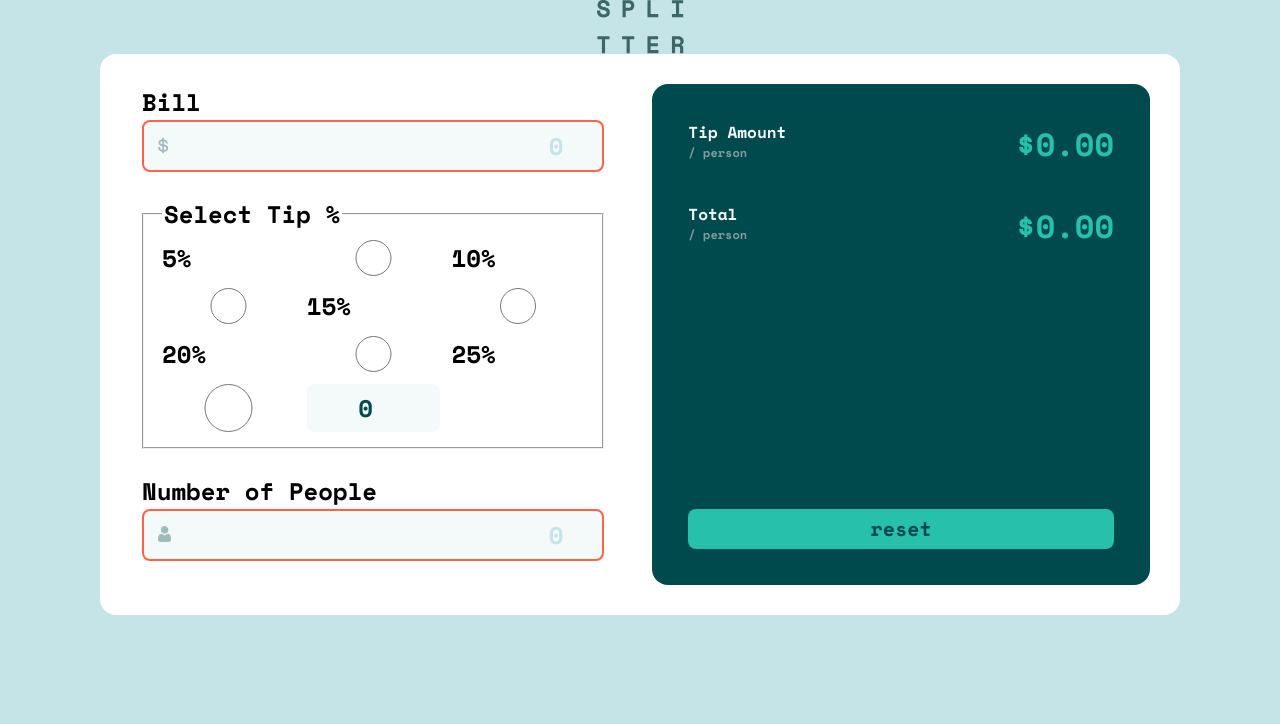
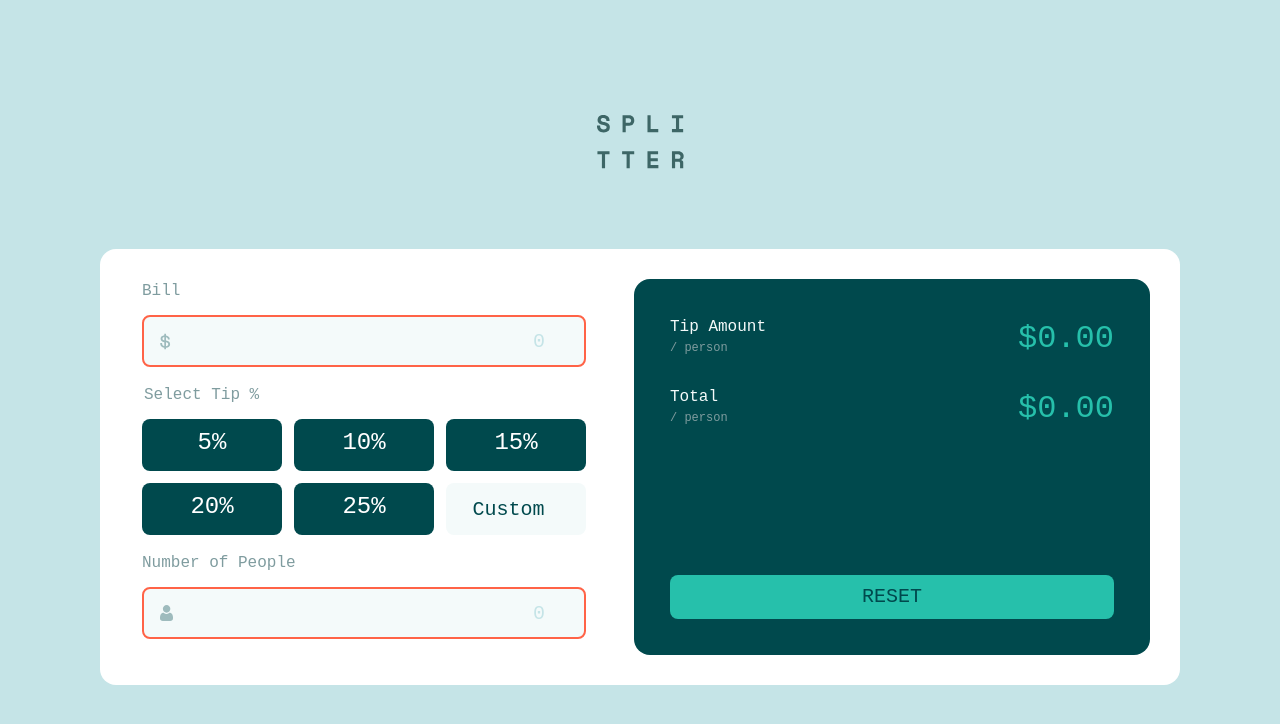
Before and after one commit to KapteynUniverse/Tip-calculator-app, a plain HTML site: page index.html in a window 1280 px wide. Drawn offline with Linux system fonts and the light colour scheme.

Commit message:
Refactored css

```diff
--- a/index.html
+++ b/index.html
@@ -25,13 +25,15 @@
         alt="SPLITTER"
         width="87"
         height="54"
+        class="logo"
       />
       <form id="form" class="tip-calculator">
         <section class="input-section">
           <div class="bill">
-            <label for="bill" class="flex-default"> Bill </label>
-            <span id="err1" class="invalid hidden">Can't be zero</span>
-
+            <label for="bill" class="flex-default">
+              Bill
+              <span id="err1" class="invalid hidden">Can't be zero</span></label
+            >
             <input
               id="bill"
               type="number"
@@ -47,16 +49,46 @@
           </div>
           <fieldset class="tip grid">
             <legend>Select Tip %</legend>
+            <input
+              id="tip-5"
+              type="radio"
+              name="tip"
+              value="5"
+              class="sr-only"
+            />
             <label for="tip-5">5%</label>
-            <input id="tip-5" type="radio" name="tip" value="5" />
+            <input
+              id="tip-10"
+              type="radio"
+              name="tip"
+              value="10"
+              class="sr-only"
+            />
             <label for="tip-10">10%</label>
-            <input id="tip-10" type="radio" name="tip" value="10" />
+            <input
+              id="tip-15"
+              type="radio"
+              name="tip"
+              value="15"
+              class="sr-only"
+            />
             <label for="tip-15">15%</label>
-            <input id="tip-15" type="radio" name="tip" value="15" />
+            <input
+              id="tip-20"
+              type="radio"
+              name="tip"
+              value="20"
+              class="sr-only"
+            />
             <label for="tip-20">20%</label>
-            <input id="tip-20" type="radio" name="tip" value="20" />
+            <input
+              id="tip-25"
+              type="radio"
+              name="tip"
+              value="25"
+              class="sr-only"
+            />
             <label for="tip-25">25%</label>
-            <input id="tip-25" type="radio" name="tip" value="25" />
             <label for="custom" class="sr-only">Custom Tip</label>
             <input
               id="custom"
@@ -64,14 +96,15 @@
               name="custom"
               placeholder="Custom"
               min="0"
-              value="0"
               inputmode="numeric"
               class="custom"
             />
           </fieldset>
           <div class="people">
-            <label for="people" class="flex-default"> Number of People </label>
-            <span id="err2" class="invalid hidden">Can't be zero</span>
+            <label for="people" class="flex-default">
+              Number of People
+              <span id="err2" class="invalid hidden">Can't be zero</span></label
+            >
             <input
               id="people"
               type="number"
@@ -93,14 +126,22 @@
                 <p class="amount__text">Tip Amount</p>
                 <p class="amount__sub-text">/ person</p>
               </div>
-              <p id="tip-per-person" class="amount__number">$0.00</p>
+              <p id="tip-per-person" class="amount__number" aria-live="polite">
+                $0.00
+              </p>
             </div>
             <div class="wrapper">
               <div class="amount">
                 <p class="amount__text">Total</p>
                 <p class="amount__sub-text">/ person</p>
               </div>
-              <p id="total-per-person" class="amount__number">$0.00</p>
+              <p
+                id="total-per-person"
+                class="amount__number"
+                aria-live="polite"
+              >
+                $0.00
+              </p>
             </div>
           </div>
           <button class="amount__button" type="reset">reset</button>
--- a/style.css
+++ b/style.css
@@ -115,18 +115,19 @@ h6 {
 /* Layout */
 
 body {
-  font-family: Space-Mono;
+  font-family: "Space Mono", monospace;
   font-size: var(--fs-p);
   min-height: 100dvh;
   background-color: var(--light-grayish-cyan);
-}
-
-main {
-  height: 100%;
   display: flex;
   flex-direction: column;
   justify-content: center;
   align-items: center;
+}
+
+.logo {
+  margin-inline: auto;
+  margin-bottom: 5rem;
 }
 
 .tip-calculator {
@@ -138,9 +139,15 @@ main {
   align-items: center;
   max-width: 67.5rem;
 }
+
+fieldset {
+  border: none;
+  padding: 0;
+}
+
 .input-section,
 .result-section {
-  width: 90%;
+  flex: 1;
 }
 
 .grid {
@@ -161,38 +168,35 @@ main {
 .amount {
   display: flex;
   flex-direction: column;
-  margin-bottom: 1em;
 }
 
 /* STYLES */
 
-p {
+label:has(span),
+legend,
+.amount {
   color: var(--grayish-cyan);
   font-size: 1rem;
+  margin-bottom: 0.75rem;
 }
 
 .bill,
 .tip,
 .people {
-  margin-bottom: 1em;
-}
-
-.bill > p,
-.tip > p,
-.people > p {
-  margin-bottom: 0.75em;
+  margin-bottom: 1rem;
 }
 
 input {
   background-color: var(--very-light-cyan);
   text-align: right;
   padding: 1em;
-  outline: none;
+  outline-color: transparent;
   color: var(--very-dark-cyan);
 }
 
-input:hover {
-  cursor: pointer;
+input::placeholder {
+  color: var(--very-dark-cyan);
+  font-size: 1.25rem;
 }
 
 input:focus {
@@ -207,25 +211,16 @@ input:invalid {
   color: var(--light-grayish-cyan);
 }
 
-.bill,
-.people {
-  position: relative;
+#bill {
+  background-image: url("./assets/images/icon-dollar.svg");
+  background-repeat: no-repeat;
+  background-position: 1rem center;
 }
 
-.bill:before,
-.people::before {
-  content: "";
-  position: absolute;
-  left: 1rem;
-  top: 60%;
-  bottom: 0;
-  width: 20px;
-  background: url("./assets/images/icon-dollar.svg");
+#people {
+  background-image: url("./assets/images/icon-person.svg");
   background-repeat: no-repeat;
-}
-.people::before {
-  background: url("./assets/images/icon-person.svg");
-  background-repeat: no-repeat;
+  background-position: 1rem center;
 }
 
 button {
@@ -241,10 +236,41 @@ button:hover {
 
 input,
 button {
-  border: none;
+  border-color: transparent;
   width: 100%;
   border-radius: 0.5rem;
   padding-block: 0.25em;
+}
+
+button[type="reset"] {
+  text-transform: uppercase;
+}
+
+label {
+  cursor: pointer;
+}
+
+input[type="radio"] ~ label {
+  text-align: center;
+  background-color: var(--very-dark-cyan);
+  color: var(--white);
+  display: inline-block;
+  border-radius: 0.5rem;
+  padding-block: 0.25em;
+}
+
+input[type="radio"]:focus + label {
+  outline: 4px solid var(--primary-strong-cyan);
+}
+
+input[type="radio"]:hover + label {
+  background-color: var(--light-grayish-cyan);
+  color: var(--very-dark-cyan);
+}
+
+input[type="radio"]:checked + label {
+  background-color: var(--primary-strong-cyan);
+  color: var(--very-dark-cyan);
 }
 
 .result-section {
@@ -295,6 +321,7 @@ button {
 
   .grid {
     grid-template-columns: 1fr 1fr 1fr;
+    grid-template-rows: 1fr 1fr;
   }
 
   .input-section {
```
